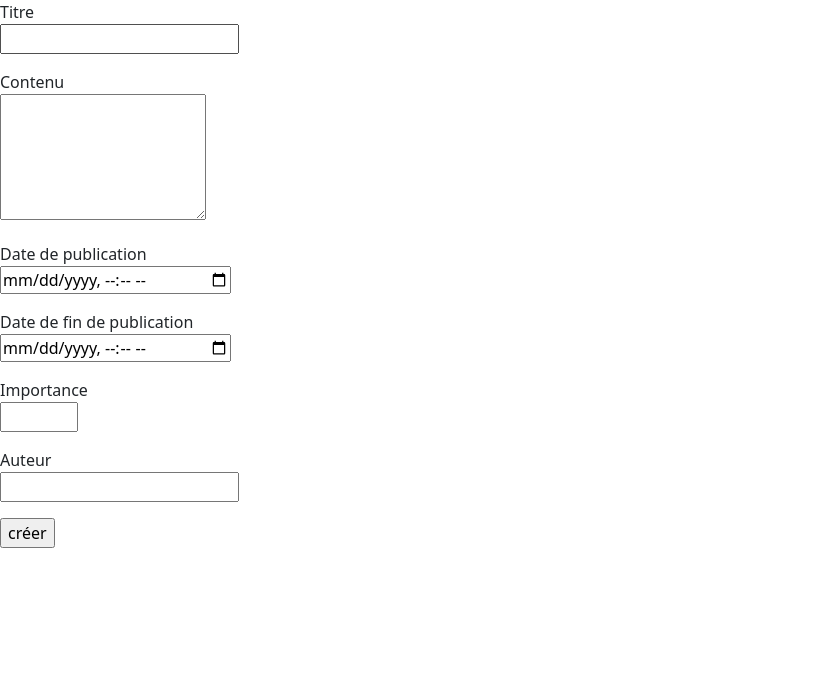
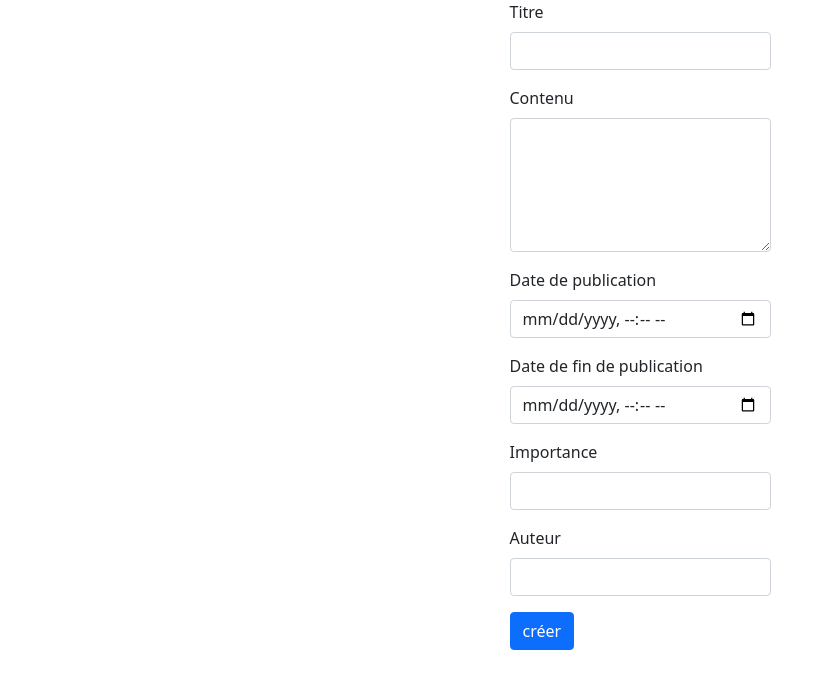
Before and after one commit to chay-a/blog_CRUD, a PHP site: page /index.php?action=blogPostCreate in a window 1280 px wide. Shown: the top 689 px of the page, without its empty margins (0-834 px from the left). Run offline with PHP 8.4, Linux system fonts and the light colour scheme.

Commit message:
Update : template boostrap

```diff
--- a/ressources/views/blogPostCreate.tpl.php
+++ b/ressources/views/blogPostCreate.tpl.php
@@ -1,52 +1,62 @@
 <?php
 include 'ressources/views/header.tpl.php'; ?>
-<form method="post" action="http://blog.local/index.php?action=blogPostCreate">
+    <div class="container">
+        <div class="row justify-content-center">
+            <form method="post" action="http://blog.local/index.php?action=blogPostCreate" class="col-3">
                 <div>
-        <label for="title">Titre</label>
+                    <label for="title" class="form-label">Titre</label>
+                    <input type="text" name="title" id="title" class="form-control"
+                           <?php if (isset($submit)): ?>value="<?= $inputsValidate['title'] ?>" <?php endif; ?>>
+                    <?php if (empty($inputsSanitized['title']) || $inputsSanitized['title'] === false) : ?>
+                        <p class="text-danger"><?= $msgError['title'] ?></p>
+                    <?php endif; ?>
                 </div>
-    <input type="text" name="title" id="title" <?php if (isset($submit)):?>value="<?= $inputsValidate['title']?>" <?php endif;?>>
-    <?php if (empty($inputsSanitized['title']) || $inputsSanitized['title'] === false) :?>
-        <p><?= $msgError['title'] ?></p>
+                <div>
+                    <label for="content" class="form-label">Contenu</label>
+                    <textarea name="content" id="content" rows="5"
+                              class="form-control"><?php if (isset($submit)): echo $inputsValidate['content']; endif; ?></textarea>
+                    <?php if (empty($inputsSanitized['content']) || $inputsSanitized['content'] === false) : ?>
+                        <p  class="text-danger"><?= $msgError['content'] ?></p>
                     <?php endif; ?>
+                </div>
                 <div>
-        <label for="content">Contenu</label>
+                    <label for="startDate" class="form-label">Date de publication</label>
+                    <input type="datetime-local" name="startDate" id="startDate" class="form-control"
+                           <?php if (isset($submit)): ?>value="<?= $inputsValidate['startDate'] ?>"<?php endif; ?>>
+                    <?php if (empty($inputsSanitized['startDate']) || $inputsSanitized['startDate'] === false) : ?>
+                        <p class="text-danger"><?= $msgError['startDate'] ?></p>
+                    <?php endif; ?>
                 </div>
-    <textarea name="content" id="content" cols="20" rows="5"><?php if (isset($submit)): echo $inputsValidate['content']; endif;?></textarea>
-    <?php if (empty($inputsSanitized['content']) || $inputsSanitized['content'] === false) :?>
-        <p><?= $msgError['content'] ?></p>
+                <div>
+                    <label for="endDate" class="form-label">Date de fin de publication</label>
+                    <input type="datetime-local" name="endDate" id="endDate" class="form-control"
+                           <?php if (isset($submit)): ?>value="<?= $inputsValidate['endDate'] ?>"<?php endif; ?>>
+                    <?php if (empty($inputsSanitized['endDate']) || $inputsSanitized['endDate'] === false) : ?>
+                        <p class="text-danger"><?= $msgError['endDate'] ?></p>
                     <?php endif; ?>
+                </div>
                 <div>
-        <label for="startDate">Date de publication</label>
+                    <label for="rank" class="form-label">Importance</label>
+                    <input type="number" id="rank" name="rank" min="1" max="5" class="form-control"
+                           <?php if (isset($submit)): ?>value="<?= $inputsValidate['rank'] ?>"<?php endif; ?>>
+                    <?php if (empty($inputsSanitized['rank']) || $inputsSanitized['rank'] === false) : ?>
+                        <p class="text-danger"><?= $msgError['rank'] ?></p>
+                    <?php endif; ?>
                 </div>
-    <input type="datetime-local" name="startDate" id="startDate" <?php if (isset($submit)):?>value="<?= $inputsValidate['startDate']?>"<?php endif;?>>
-    <?php if (empty($inputsSanitized['startDate']) || $inputsSanitized['startDate'] === false) :?>
-        <p><?= $msgError['startDate'] ?></p>
+                <div>
+                    <label for="author" class="form-label">Auteur</label>
+                    <input type="text" name="author" id="author" class="form-control"
+                           <?php if (isset($submit)): ?>value="<?= $inputsValidate['author'] ?>"<?php endif; ?>>
+                    <?php if (empty($inputsSanitized['author']) || $inputsSanitized['author'] === false) : ?>
+                        <p class="text-danger"><?= $msgError['author'] ?></p>
                     <?php endif; ?>
+                </div>
                 <div>
-        <label for="endDate">Date de fin de publication</label>
-    </div>
-    <input type="datetime-local" name="endDate" id="endDate" <?php if (isset($submit)):?>value="<?= $inputsValidate['endDate']?>"<?php endif;?>>
-    <?php if (empty($inputsSanitized['endDate']) || $inputsSanitized['endDate'] === false) :?>
-        <p><?= $msgError['endDate'] ?></p>
-    <?php endif; ?>
-    <div>
-        <label for="rank">Importance</label>
-    </div>
-    <input type="number" id="rank" name="rank" min="1" max="5" <?php if (isset($submit)):?>value="<?= $inputsValidate['rank']?>"<?php endif;?>>
-    <?php if (empty($inputsSanitized['rank']) || $inputsSanitized['rank'] === false) :?>
-        <p><?= $msgError['rank'] ?></p>
-    <?php endif; ?>
-    <div>
-        <label for="author">Auteur</label>
-    </div>
-    <input type="text" name="author" id="author" <?php if (isset($submit)):?>value="<?= $inputsValidate['author']?>"<?php endif;?>>
-    <?php if (empty($inputsSanitized['author']) || $inputsSanitized['author'] === false) :?>
-        <p><?= $msgError['author'] ?></p>
-    <?php endif; ?>
-    <div>
-        <input type="submit" id="submit" name="submit" value="créer">
+                    <input type="submit" id="submit" name="submit" value="créer" class="btn btn-primary">
                 </div>
             </form>
+        </div>
+    </div>
 <?php
 include 'ressources/views/footer.tpl.php';
 ?>
```
Also changed, not shown: ressources/views/blogPost.tpl.php (+28 -9 lines), ressources/views/home.tpl.php (+16 -7 lines). Lines whose indentation alone changed are shown as unchanged.
